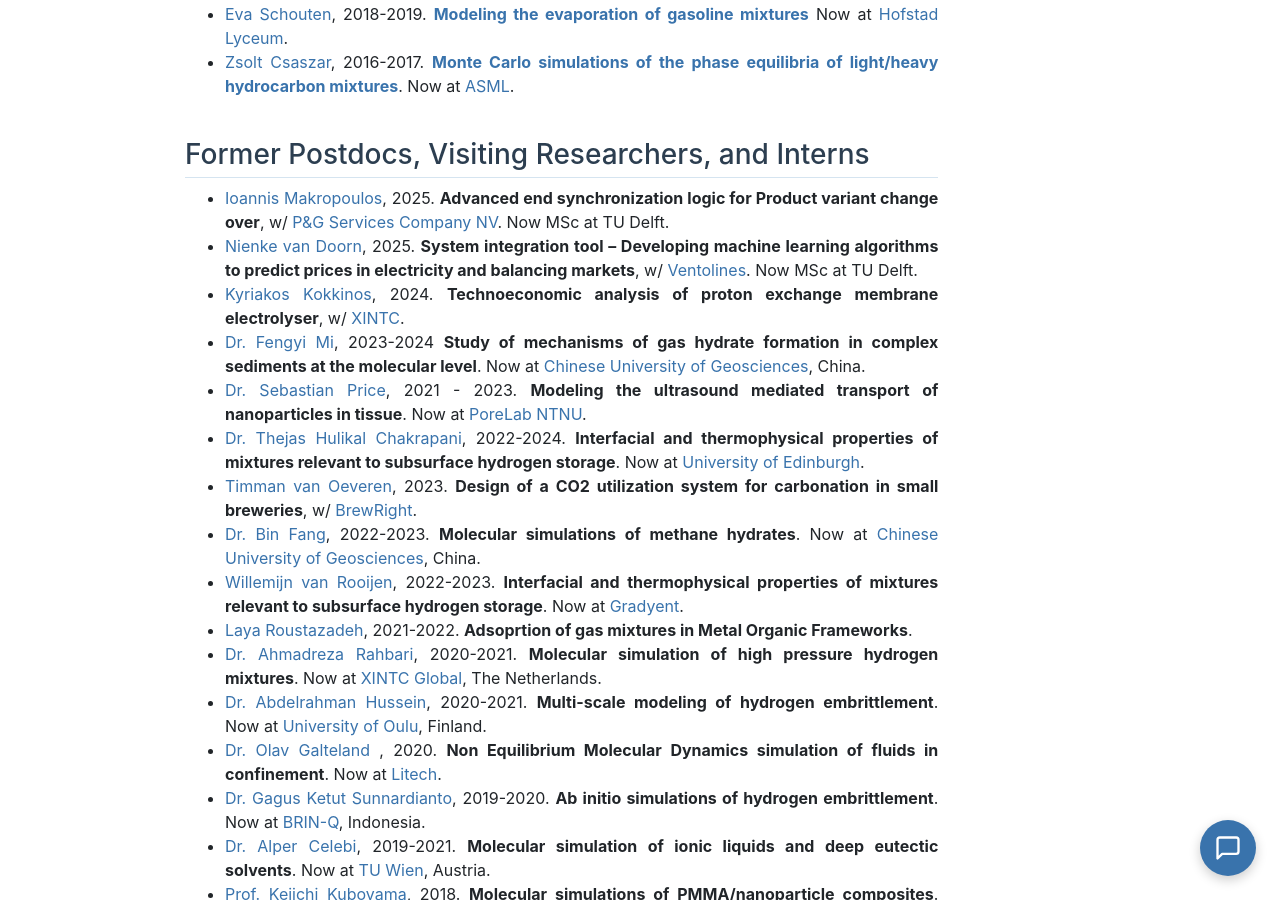
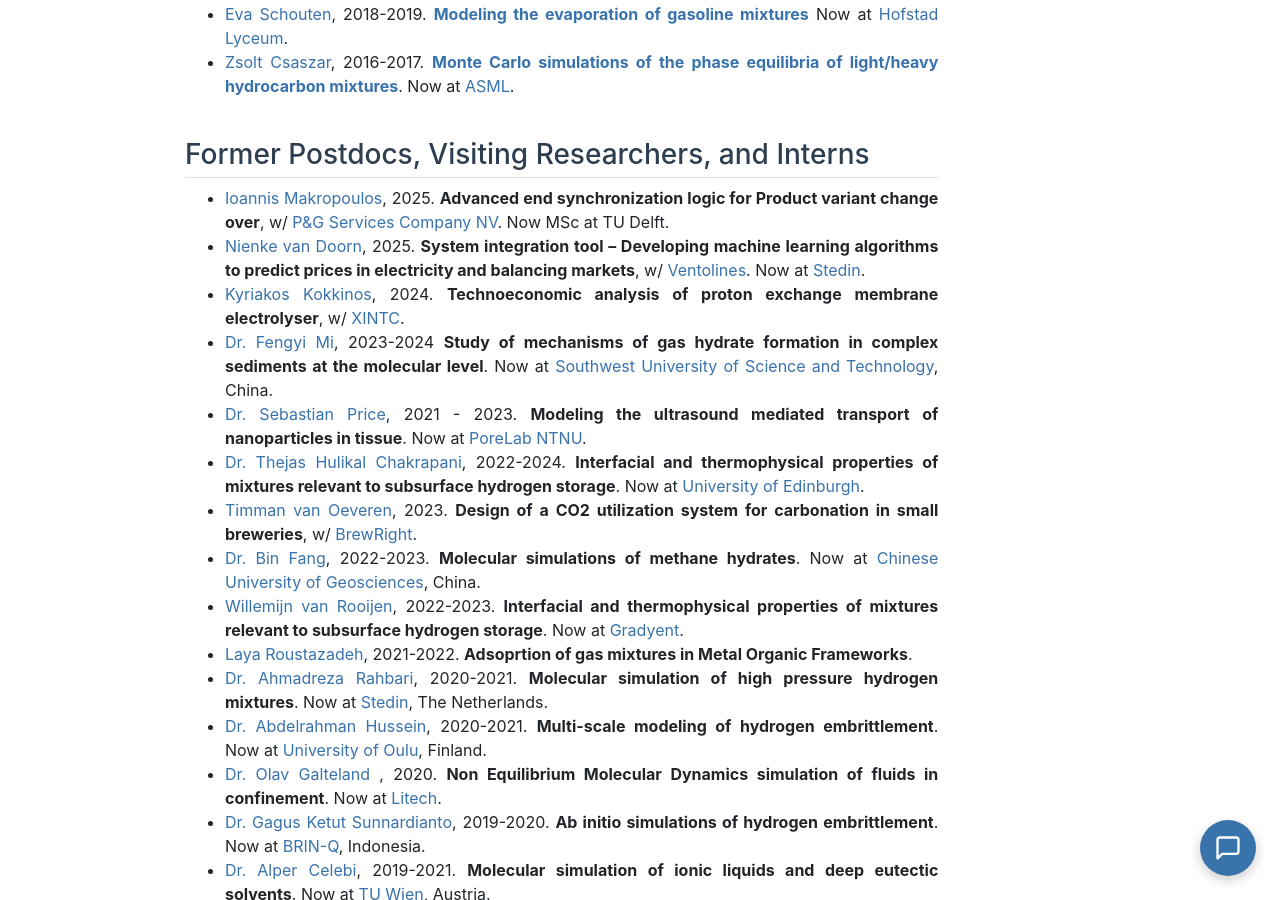
Before and after one commit to omoultosEthTuDelft/web, a Jekyll site: the page built from alumni/index.md, in a window 1280 px wide and 900 px high, scrolled down 1779 px. Built offline with Jekyll 4.4.1, drawn with Linux system fonts in a browser that asks for light colours.

Commit message:
Update positions: Fengyi Mi to SWUST, Rahbari and Nienke to Stedin
Co-Authored-By: Claude Fable 5 <noreply@anthropic.com>

```diff
--- a/alumni/index.md
+++ b/alumni/index.md
@@ -58,16 +58,16 @@ https://repository.tudelft.nl/record/uuid:2839134b-9631-477c-aafb-3a0fecf49b6c).
 <section markdown="1">
 
 - [Ioannis Makropoulos](), 2025. <strong>Advanced end synchronization logic for Product variant change over</strong>, w/ [P&G Services Company NV](https://us.pg.com). Now MSc at TU Delft.
-- [Nienke van Doorn](https://www.linkedin.com/in/nienke-van-doorn-428b432b6/), 2025. <strong>System integration tool – Developing machine learning algorithms to predict prices in electricity and balancing markets</strong>, w/ [Ventolines](https://www.ventolines.nl). Now MSc at TU Delft.
+- [Nienke van Doorn](https://www.linkedin.com/in/nienke-van-doorn-428b432b6/), 2025. <strong>System integration tool – Developing machine learning algorithms to predict prices in electricity and balancing markets</strong>, w/ [Ventolines](https://www.ventolines.nl). Now at [Stedin](http://www.stedin.net/).
 - [Kyriakos Kokkinos](https://www.linkedin.com/in/kred2304/?original_referer=https%3A%2F%2Fwww%2Egoogle%2Ecom%2F&originalSubdomain=nl), 2024. <strong>Technoeconomic analysis of proton exchange membrane electrolyser</strong>, w/ [XINTC](https://www.xintc.global).
-- [Dr. Fengyi Mi](https://www.researchgate.net/profile/Fengyi_Mi), 2023-2024 <strong>Study of mechanisms of gas hydrate formation in complex sediments at the molecular level</strong>. Now at [Chinese University of Geosciences](https://en.cug.edu.cn), China.
+- [Dr. Fengyi Mi](https://www.researchgate.net/profile/Fengyi_Mi), 2023-2024 <strong>Study of mechanisms of gas hydrate formation in complex sediments at the molecular level</strong>. Now at [Southwest University of Science and Technology](https://www.swust.edu.cn), China.
 - [Dr. Sebastian Price](https://www.linkedin.com/in/sebastian-nordby-price/), 2021 - 2023. <strong>Modeling the ultrasound mediated transport of nanoparticles in tissue</strong>. Now at [PoreLab NTNU](https://porelab.no).
 - [Dr. Thejas Hulikal Chakrapani](https://multiscaleflowx.github.io/team/thejas-hulikal-chakrapani/), 2022-2024. <strong>Interfacial and thermophysical properties of mixtures relevant to subsurface hydrogen storage</strong>. Now at [University of Edinburgh](https://www.ed.ac.uk).
 - [Timman van Oeveren](https://www.linkedin.com/in/timman-van-oeveren-26364a175/?originalSubdomain=nl), 2023. <strong>Design of a CO2 utilization system for carbonation in small breweries</strong>, w/ <a href="https://brew-right.com">BrewRight</a>.
 - [Dr. Bin Fang](), 2022-2023. <strong>Molecular simulations of methane hydrates</strong>. Now at [Chinese University of Geosciences](https://en.cug.edu.cn), China.
 - [Willemijn van Rooijen](https://www.linkedin.com/in/willemijn-van-rooijen-46398a151/?originalSubdomain=nl), 2022-2023. <strong>Interfacial and thermophysical properties of mixtures relevant to subsurface hydrogen storage</strong>. Now at [Gradyent](http://www.gradyent.ai/).
 - [Laya Roustazadeh](https://www.qatar.tamu.edu/news-and-events/news/2020/06/24/texas-a-and-m-at-qatar-names-outstanding-graduates/), 2021-2022. <strong>Adsoprtion of gas mixtures in Metal Organic Frameworks</strong>.
-- [Dr. Ahmadreza Rahbari](https://www.linkedin.com/in/arahbari/?originalSubdomain=nl), 2020-2021. <strong> Molecular simulation of high pressure hydrogen mixtures</strong>. Now at [XINTC Global](http://www.xintcglobal.com/), The Netherlands.
+- [Dr. Ahmadreza Rahbari](https://www.linkedin.com/in/arahbari/?originalSubdomain=nl), 2020-2021. <strong> Molecular simulation of high pressure hydrogen mixtures</strong>. Now at [Stedin](http://www.stedin.net/), The Netherlands.
 - [Dr. Abdelrahman Hussein](https://www.linkedin.com/in/abdelrahman-hussein-3b42b415/?originalSubdomain=nl), 2020-2021. <strong> Multi-scale modeling of hydrogen embrittlement</strong>. Now at [University of Oulu](http://www.oulu.fi/), Finland.
 - [Dr. Olav Galteland ](https://www.linkedin.com/in/olav-galteland?originalSubdomain=no), 2020. <strong> Non Equilibrium Molecular Dynamics simulation of fluids in confinement</strong>. Now at [Litech](https://litech.ai/).
 - [Dr. Gagus Ketut Sunnardianto](https://www.linkedin.com/in/gagus-ketut-sunnardianto/), 2019-2020. <strong> Ab initio simulations of hydrogen embrittlement</strong>. Now at [BRIN-Q](https://quantumresearch.id), Indonesia.
```
